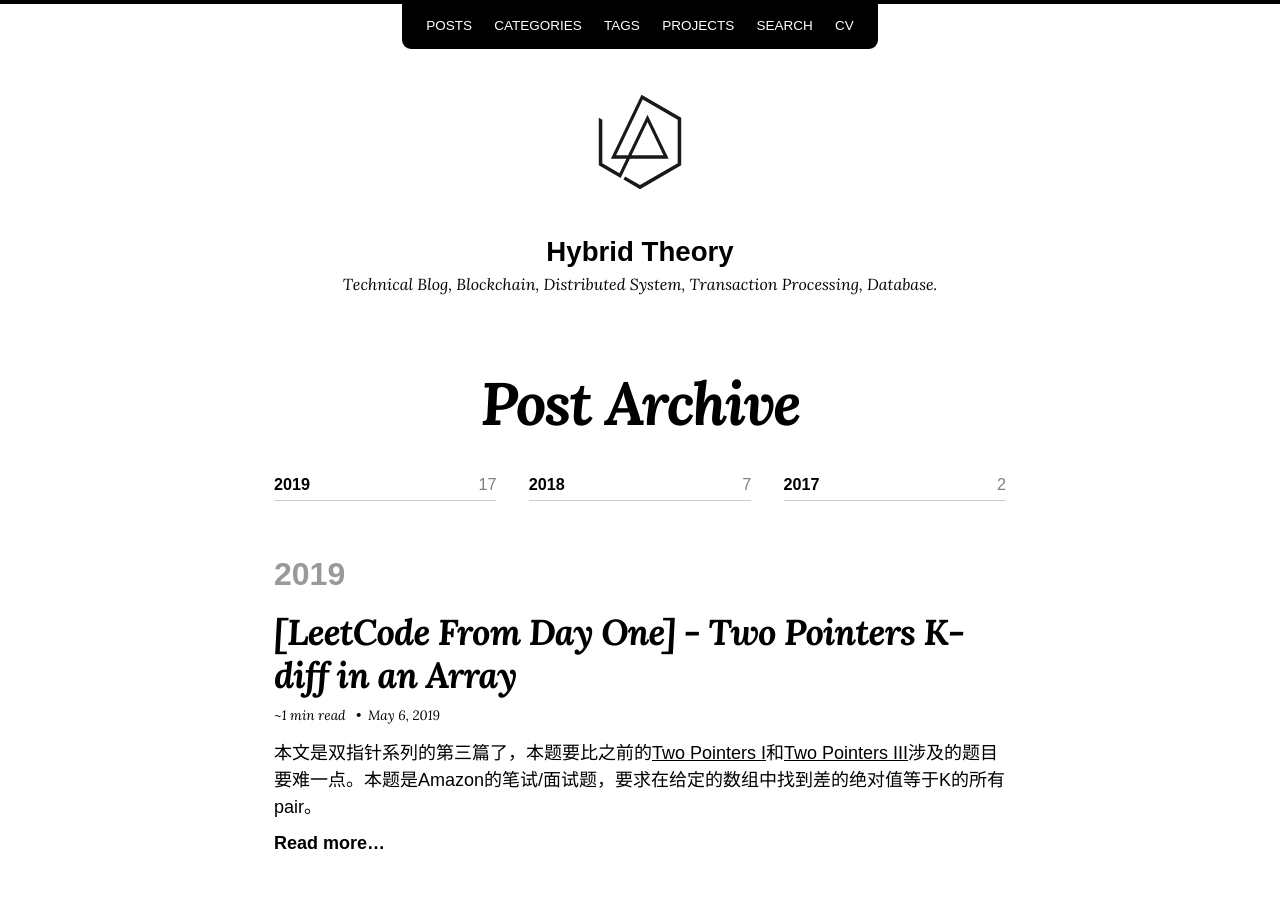
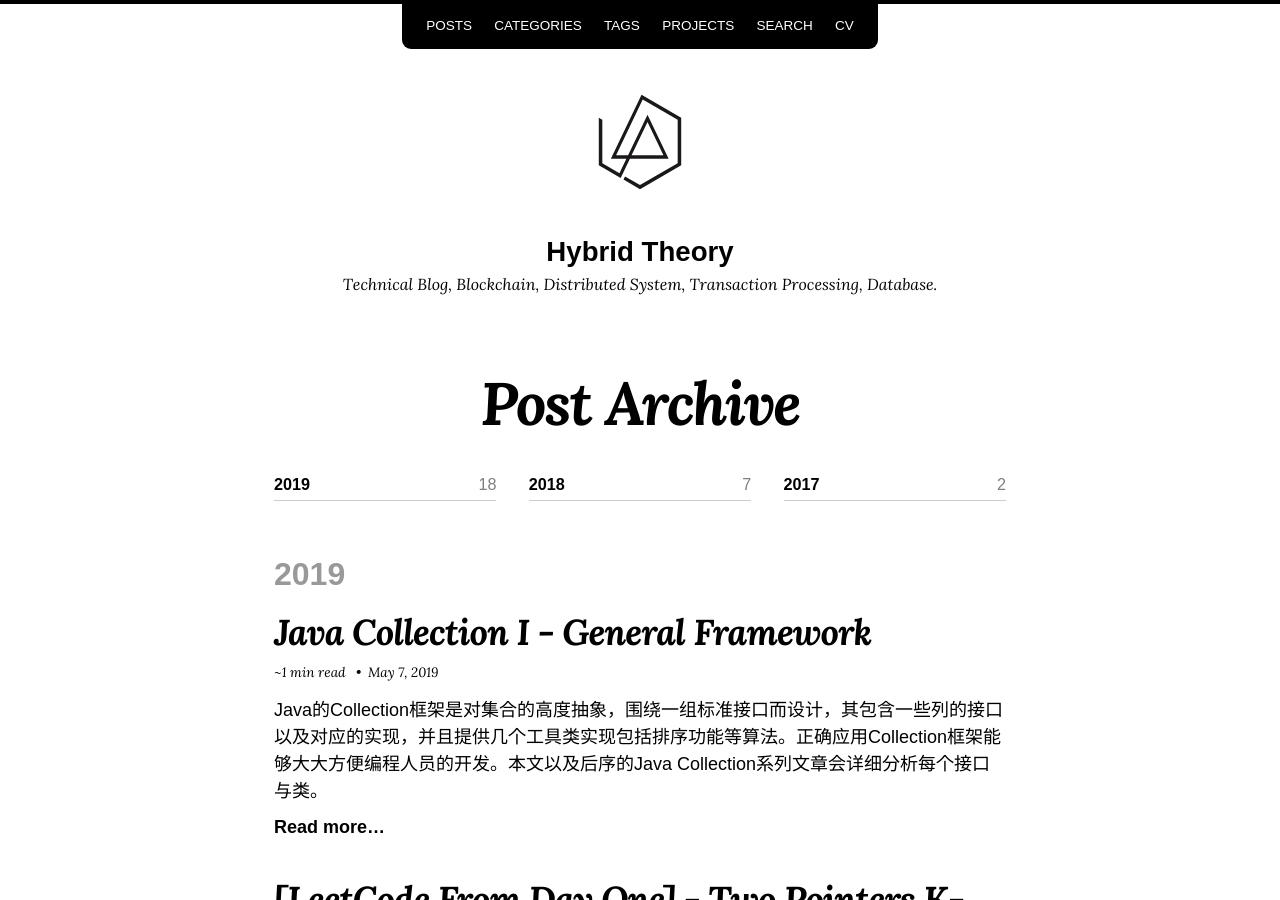
Before and after one commit to MartyPang/martypang.github.io, a Jekyll site: the page built from posts.md, in a window 1280 px wide and 900 px high. Built offline with Jekyll 4.4.1, drawn with Linux system fonts in a browser that asks for light colours; nearby versions of some CDN libraries; formulas are drawn with MathJax 3; comment, search, counter and statistics services are not loaded; some of the changed lines change nothing that is shown.

Commit message:
add new post - java collection framework.

````diff
--- a/_config.yml
+++ b/_config.yml
@@ -89,6 +89,7 @@ plugins:
   - jekyll-sitemap
   - jekyll-feed
   - jekyll-paginate
+  - jemoji
 
 # Front Matter Defaults
 defaults:
--- /dev/null
+++ b/_posts/2019-05-07-Java-Collection-I-General-Framework.md
@@ -0,0 +1,76 @@
+---
+layout: post
+title: 'Java Collection I - General Framework'
+author: Marty Pang
+categories:
+  - Java
+tags:
+  - Collection
+last_modified_at: 2019-05-07T14:25:09-05:00
+---
+
+Java的Collection框架是对集合的高度抽象，围绕一组标准接口而设计，其包含一些列的接口以及对应的实现，并且提供几个工具类实现包括排序功能等算法。正确应用Collection框架能够大大方便编程人员的开发。本文以及后序的Java Collection系列文章会详细分析每个接口与类。
+
+![CollectionModel](/images/20190507/CollectionModel.png){:	.align-center}
+<p align=center size=2>Collection总体框架图</p>
+
+Java集合主要有List集合，Set集合，Map映射以及工具类（Arrays，Collections，Iterator），上图是继承Collection接口的类。Map不继承Collection，框架图如下。
+
+![MapModel](/images/20190507/MapModel.png){:	.align-center}
+<center>Map总体框架图</center>
+
+## Iterable
+
+JDK 1.5之前的Collection接口是继承Iterator迭代器接口的，迭代器接口提供了遍历集合元素的功能，有以下三个接口。
+
+- `hasNext()`，如果迭代器有更多元素，则返回true，否则返回false；
+- `next()`，返回下一个元素，若无元素，则抛出`NoSuchElementException`异常；
+- `remove()`，删除迭代器返回的最后一个元素；
+
+1.5版本以后，Collection接口继承Iterable接口，很多博客的框架图仍旧是继承Iterator接口。Iterable接口包含`iterator()`返回迭代器，以及一个`forEach()`接口，为增强的for语句服务。下面是一个简单的增强for语句的例子。
+
+```java
+List<Person> persons = new ArrayList<>();
+persons.add(p1);
+persons.add(p2);
+persons.add(p3);
+for(Person p : persons) {
+    p.eat();
+}
+```
+
+## Collection
+
+Collection是一个包含集合的基本属性与操作的高度抽象的接口，有List和Set两个分支（Queue最终由LinkedList实现）。
+
+- List是一组元素的有序集合，实现类包括常用的ArrayList，Vector，LinkedList等。
+- Set是一组不重复元素的集合，可以是无序的，比如HashSet，也可以是有序的，如实现类TreeSet。事实上，通过源码可以知道，HashSet的实现是依赖于HashMap的，同样TreeSet依赖于TreeMap。
+
+Collection接口中声明了许多方法，下面列出常用的一些接口。
+
+|                   方法                    |              描述              |
+| :---------------------------------------: | :----------------------------: |
+|                int size()                 |      返回集合中元素的个数      |
+|             boolean add(E e)              |      往集合中插入指定元素      |
+| boolean addAll(Collection\<? extends E\> c) | 在调用集合中插入指定的集合元素 |
+|         boolean remove(Object o)          |          删除指定元素          |
+|        boolean contains(Object o)         |    判断集合是否包含某个元素    |
+|               void clear()                |       删除集合的所有元素       |
+|         boolean equals(Object o)          |      比较两个集合是否相等      |
+
+
+## Map
+
+Map是映射接口，并没有继承Collection接口，集合中的每个元素均是一个key-value对。AbstractMap实现了大部分的Map接口。HashMap、TreeMap与WeakHashMap均继承了AbstractMap，且不是线程同步的。下表罗列了一些常用的Map接口。
+
+|                    方法                    |            描述             |
+| :----------------------------------------: | :-------------------------: |
+|           V put(K key, V value)            |     往map中插入一个kv对     |
+|       V putIfAbsent(K key, V value)        |   若map不存在key，则插入    |
+|            V remove(Object key)            |      删除指定key的kv对      |
+|                Set keySet()                |    返回key集合，用于遍历    |
+|       Set<Map.Entry<K,V>> entrySet()       |      返回key-value集合      |
+|             V get(Object key)              |     返回key对应的value      |
+| V getOrDefault(Object key, V defaultValue) | 若key不存在则返回一个默认值 |
+
+以上就是Java Collection框架抽象层的一个概述，之后的文章逐个分析实现类以及工具类。:relaxed:
````
Also changed, not shown: images/20190507/CollectionModel.png (added), images/20190507/MapModel.png (added).
